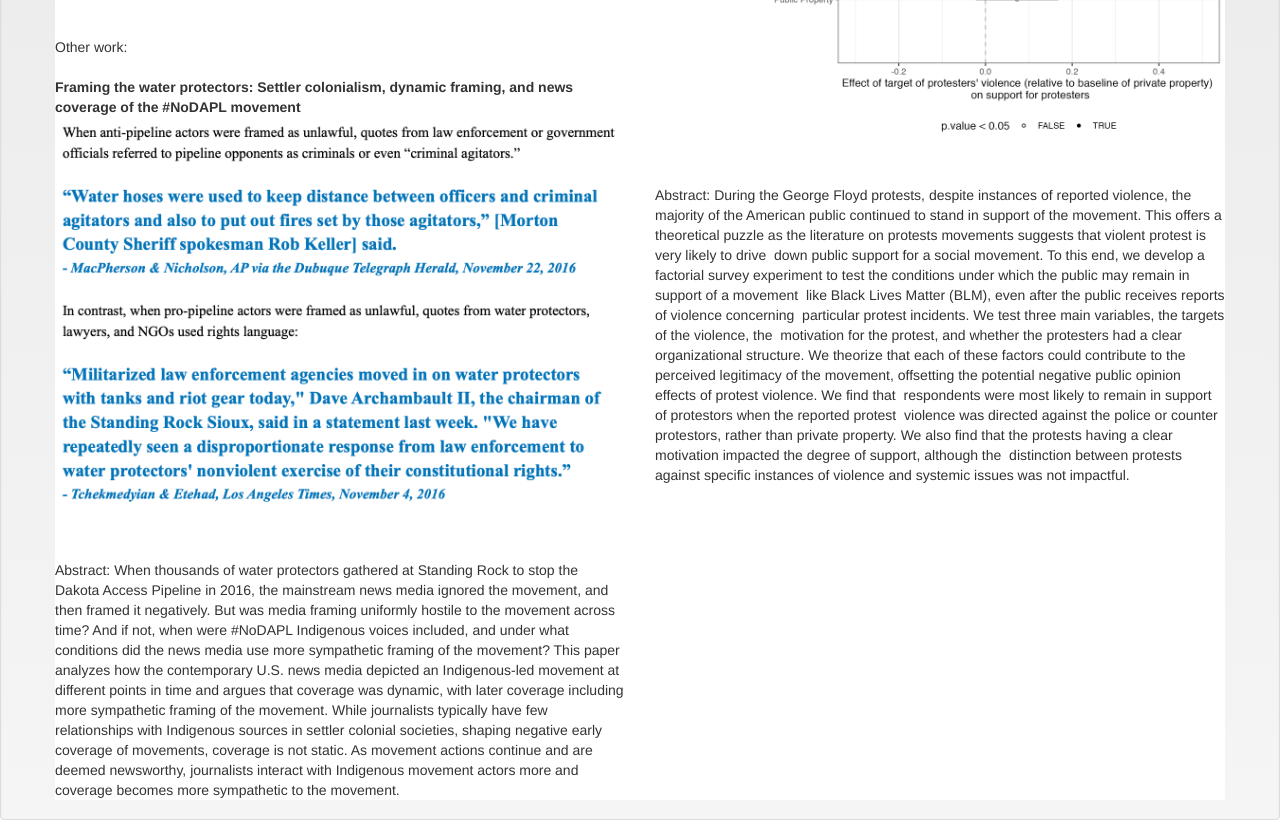
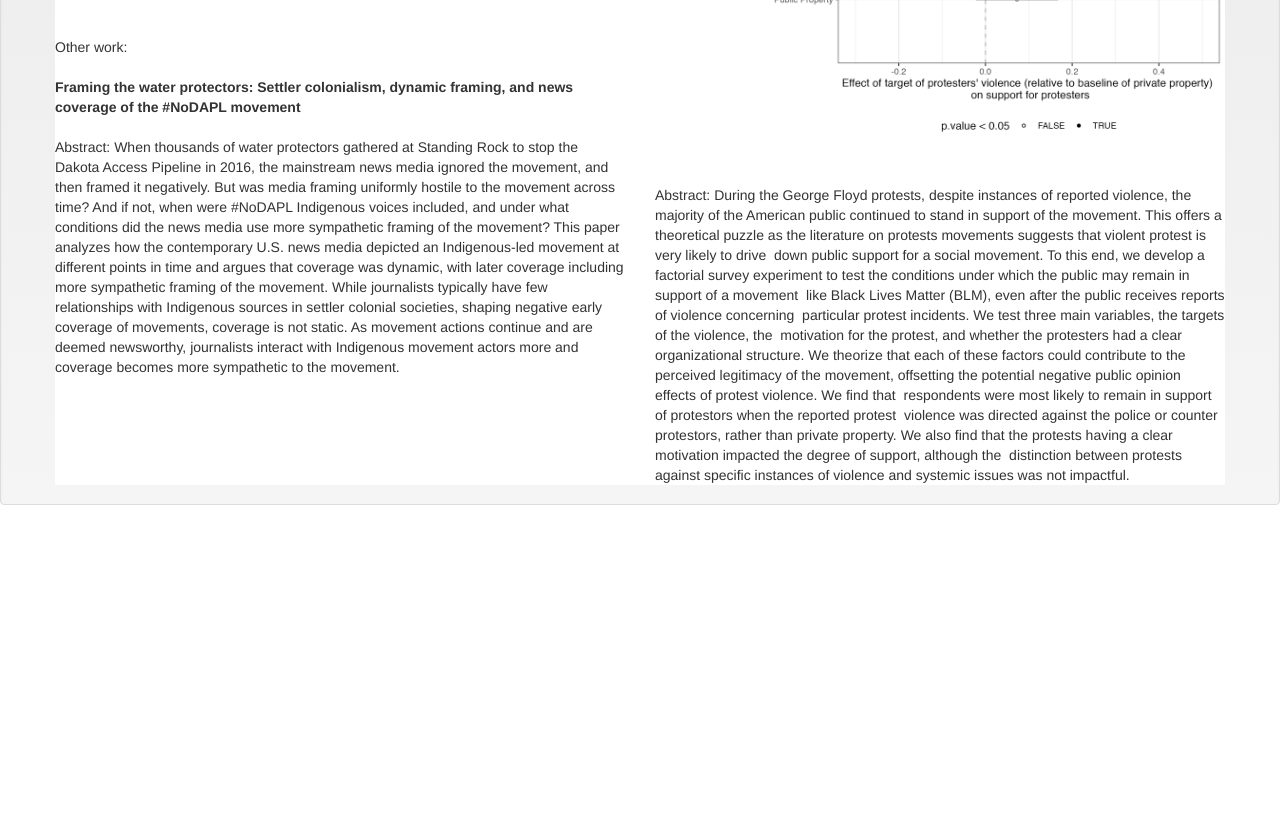
Before and after one commit to jwejchert/jwejchert.github.io, a plain HTML site: page index.html in a window 1280 px wide. Shown: the part 1207-2047 px from the top of the page. After the commit the page ends 1732 px from the top, so only its background shows below. Drawn offline with nearby package versions, Linux system fonts and the light colour scheme.

Commit message:
Update index.html

```diff
--- a/index.html
+++ b/index.html
@@ -161,7 +161,6 @@
 	Other work:
 
 <br><br><b>Framing the water protectors: Settler colonialism, dynamic framing, and news coverage of the #NoDAPL movement </b>
-<img src="./Images/NoDAPL_quotes.png" class="img-responsive">
 <br><br>Abstract: When thousands of water protectors gathered at Standing Rock to stop the Dakota Access Pipeline in 2016, the mainstream news media ignored the movement, and then framed it negatively. But was media framing uniformly hostile to the movement across time? And if not, when were #NoDAPL Indigenous voices included, and under what conditions did the news media use more sympathetic framing of the movement? This paper analyzes how the contemporary U.S. news media depicted an Indigenous-led movement at different points in time and argues that coverage was dynamic, with later coverage including more sympathetic framing of the movement. While journalists typically have few relationships with Indigenous sources in settler colonial societies, shaping negative early coverage of movements, coverage is not static. As movement actions continue and are deemed newsworthy, journalists interact with Indigenous movement actors more and coverage becomes more sympathetic to the movement.
 
 
```
